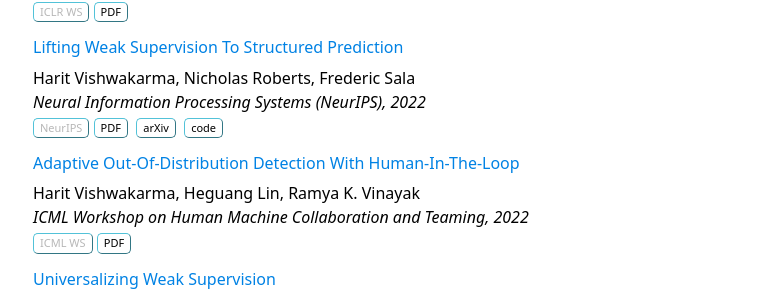
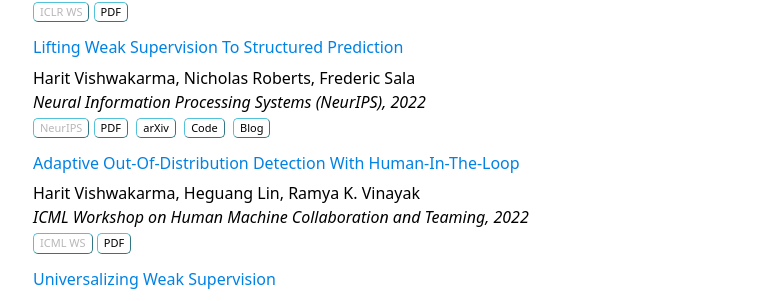
Before and after one commit to harit7/harit7.github.io, a Jekyll site: the page built from index.html, in a window 1280 px wide. Shown: the part 1189-1490 px from the top of the page, without its empty margins (248-1026 px from the left). Built offline with Jekyll 4.4.1, drawn with Linux system fonts in a browser that asks for light colours.

Commit message:
Update publications.json

```diff
--- a/_data/publications.json
+++ b/_data/publications.json
@@ -75,8 +75,11 @@
                 "url": "https://arxiv.org/abs/2211.13375"
             },
 
-            { "label": "code",
+            { "label": "Code",
               "url" : "https://github.com/SprocketLab/WS-Structured-Prediction"
+            },
+            { "label" : "Blog",
+               "url" : "https://sprocketlab.github.io/posts/2023/06/lifting-ws/"
             }
         ],
         "url": "https://openreview.net/forum?id=Cntmos_Ndf0",
```
